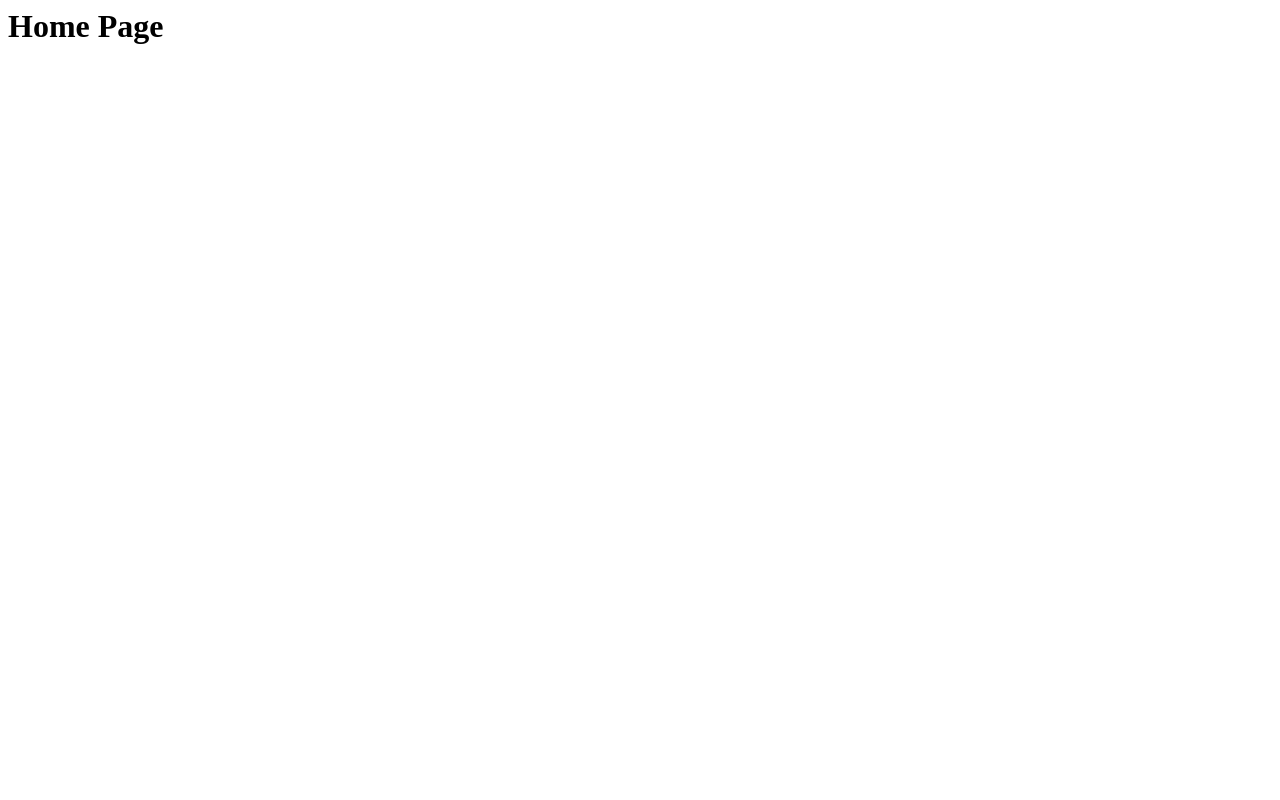
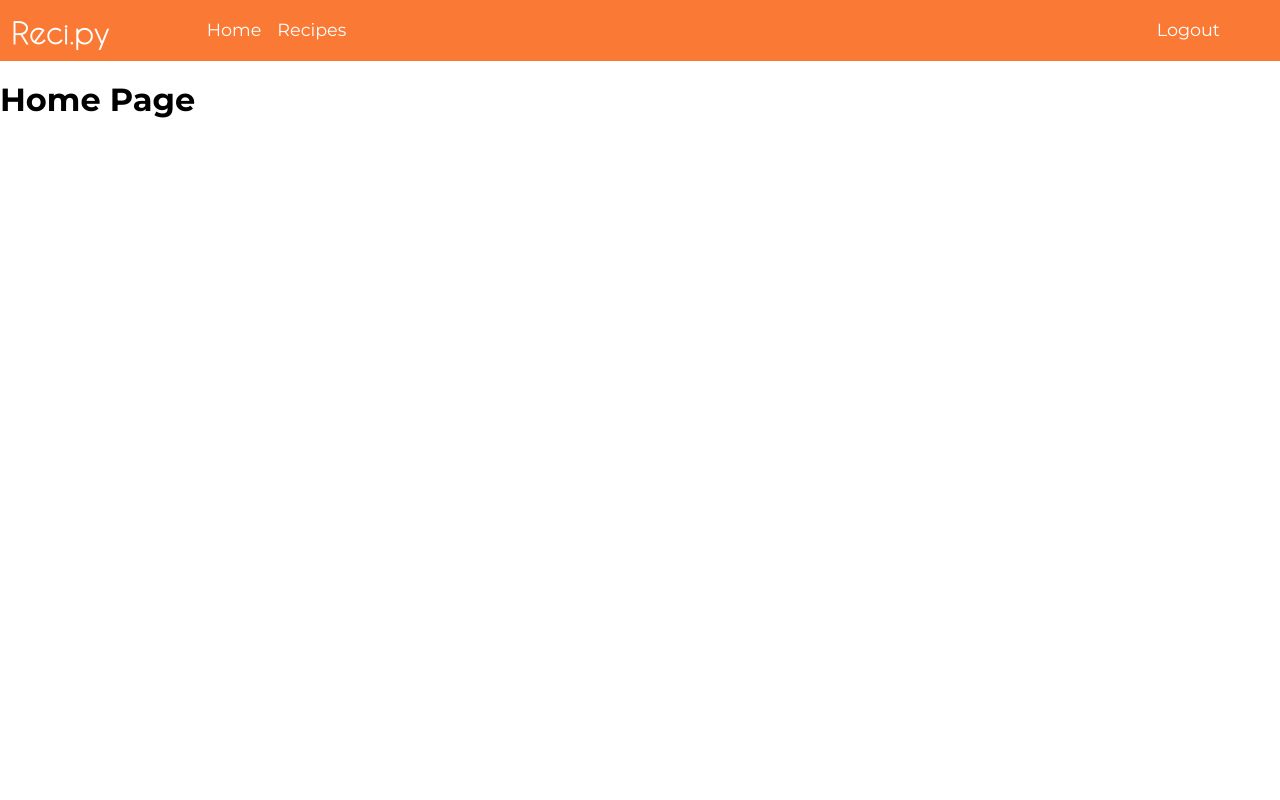
Before and after one commit to dominicwild/Django-Test-Project, a Django app: page /recipe/home/ in a window 1280 px wide. Before the commit the page is almost empty. Run offline with Django 4.2, Linux system fonts and the light colour scheme; style sheets or scripts are compiled from the project's sources.

Commit message:
Added home page and basic nav bar

```diff
--- a/djangosite/recipe_site/static/recipe_site/css/base.scss
+++ b/djangosite/recipe_site/static/recipe_site/css/base.scss
@@ -1,39 +1,13 @@
 @import "normalize.css";
+@import "fonts.css";
 
 * {
   box-sizing: border-box;
+  font-family: Monseratt, serif;
 }
 
-@font-face {
-  font-family: Queensides;
-  src: url("../fonts/Queensides/Queensides.ttf");
-}
-
-@font-face {
-  font-family: Queensides;
-  src: url("../fonts/Queensides/QueensidesMedium.ttf");
-  font-weight: bold;
-}
-
-@font-face {
-  font-family: Queensides;
-  src: url("../fonts/Queensides/QueensidesLight.ttf");
-  font-weight: 300;
-}
-
-@font-face {
-  font-family: Monseratt;
-  src: url("../fonts/Monserrat/Montserrat-VariableFont_wght.ttf");
-}
-
-@font-face {
-  font-family: Monseratt;
-  src: url("../fonts/Monserrat/Montserrat-Italic-VariableFont_wght.ttf");
-  font-style: italic;
-}
-
-* {
-  font-family: Monseratt, serif;
+.logo {
+  font-family: Queensides, serif;
 }
 
 .unselectable {
--- /dev/null
+++ b/djangosite/recipe_site/static/recipe_site/css/base_home.scss
@@ -0,0 +1,39 @@
+@import "base.css";
+
+.nav-bar {
+  display: flex;
+  background-color: #FA7A35;
+  padding: 0.75em;
+
+  h1.logo {
+    margin: 0 3em 0 0;
+    color: white;
+  }
+
+  .nav-start {
+    justify-content: flex-start;
+  }
+
+  .nav-end {
+    justify-content: flex-end;
+    flex-grow: 1;
+    margin: 0 3em 0 0;
+  }
+
+  .nav-items {
+    display: flex;
+    align-items: center;
+    gap: 1em;
+
+    div {
+      color: white;
+      font-size: 1.1em;
+    }
+
+    :hover {
+      text-decoration: underline;
+      font-weight: bold;
+      cursor: pointer;
+    }
+  }
+}
--- /dev/null
+++ b/djangosite/recipe_site/static/recipe_site/css/fonts.scss
@@ -0,0 +1,27 @@
+@font-face {
+  font-family: Queensides;
+  src: url("../fonts/Queensides/Queensides.ttf");
+}
+
+@font-face {
+  font-family: Queensides;
+  src: url("../fonts/Queensides/QueensidesMedium.ttf");
+  font-weight: bold;
+}
+
+@font-face {
+  font-family: Queensides;
+  src: url("../fonts/Queensides/QueensidesLight.ttf");
+  font-weight: 300;
+}
+
+@font-face {
+  font-family: Monseratt;
+  src: url("../fonts/Monserrat/Montserrat-VariableFont_wght.ttf");
+}
+
+@font-face {
+  font-family: Monseratt;
+  src: url("../fonts/Monserrat/Montserrat-Italic-VariableFont_wght.ttf");
+  font-style: italic;
+}
--- a/djangosite/recipe_site/static/recipe_site/css/landing_base.scss
+++ b/djangosite/recipe_site/static/recipe_site/css/landing_base.scss
@@ -9,9 +9,8 @@ body {
   width: 100%;
 
   h1 {
+    font-size: 7em;
     text-align: center;
-    font-family: Queensides, serif;
-    font-size: 7em;
   }
 }
 
--- /dev/null
+++ b/djangosite/recipe_site/templates/recipe_site/base_home.html
@@ -0,0 +1,43 @@
+{% load static %}
+
+<!DOCTYPE html>
+<html lang="en">
+    <head>
+        <meta charset="UTF-8">
+        <meta name="viewport"
+              content="width=device-width, user-scalable=no, initial-scale=1.0, maximum-scale=1.0, minimum-scale=1.0">
+        <meta http-equiv="X-UA-Compatible" content="ie=edge">
+
+        <title>Reci.py</title>
+
+        <link rel="stylesheet" href="{% static 'recipe_site/css/base_home.css' %}">
+
+        {% block headers %}
+
+        {% endblock %}
+    </head>
+    <body>
+
+        <div class="nav-bar unselectable">
+            <h1 class="logo">Reci.py</h1>
+            <div class="nav-items nav-start">
+                <div>
+                    Home
+                </div>
+                <div>
+                    Recipes
+                </div>
+            </div>
+
+            <div class="nav-items nav-end">
+                <div>
+                    Logout
+                </div>
+            </div>
+        </div>
+
+        {% block content %}
+
+        {% endblock %}
+    </body>
+</html>
--- a/djangosite/recipe_site/templates/recipe_site/home.html
+++ b/djangosite/recipe_site/templates/recipe_site/home.html
@@ -1 +1,7 @@
-<h1>Home Page</h1>
+{% extends "recipe_site/base_home.html" %}
+
+{% block content %}
+
+    <h1>Home Page</h1>
+
+{% endblock %}
--- a/djangosite/recipe_site/templates/recipe_site/landing_base.html
+++ b/djangosite/recipe_site/templates/recipe_site/landing_base.html
@@ -7,7 +7,7 @@
         <meta name="viewport"
               content="width=device-width, user-scalable=no, initial-scale=1.0, maximum-scale=1.0, minimum-scale=1.0">
         <meta http-equiv="X-UA-Compatible" content="ie=edge">
-        <title>Recipe Login</title>
+        <title>Reci.py Login</title>
 
         {% block headers %}
 
@@ -17,7 +17,7 @@
     <body>
 
         <div class="heading unselectable">
-            <h1>Reci.py</h1>
+            <h1 class="logo">Reci.py</h1>
         </div>
 
         <div class="center-container">
```
